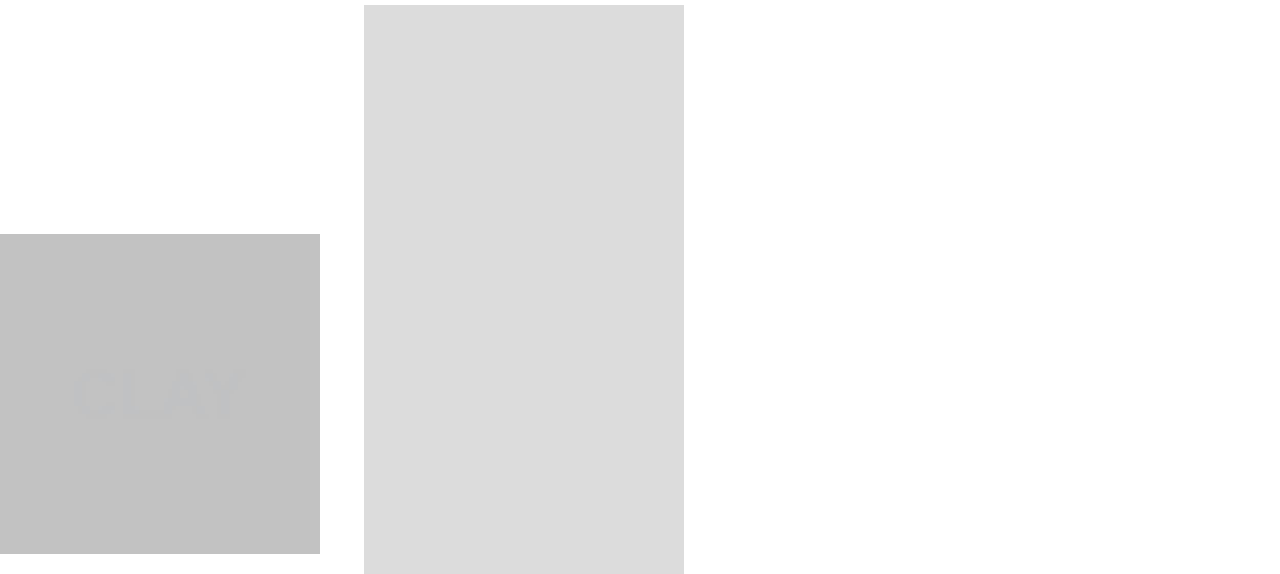
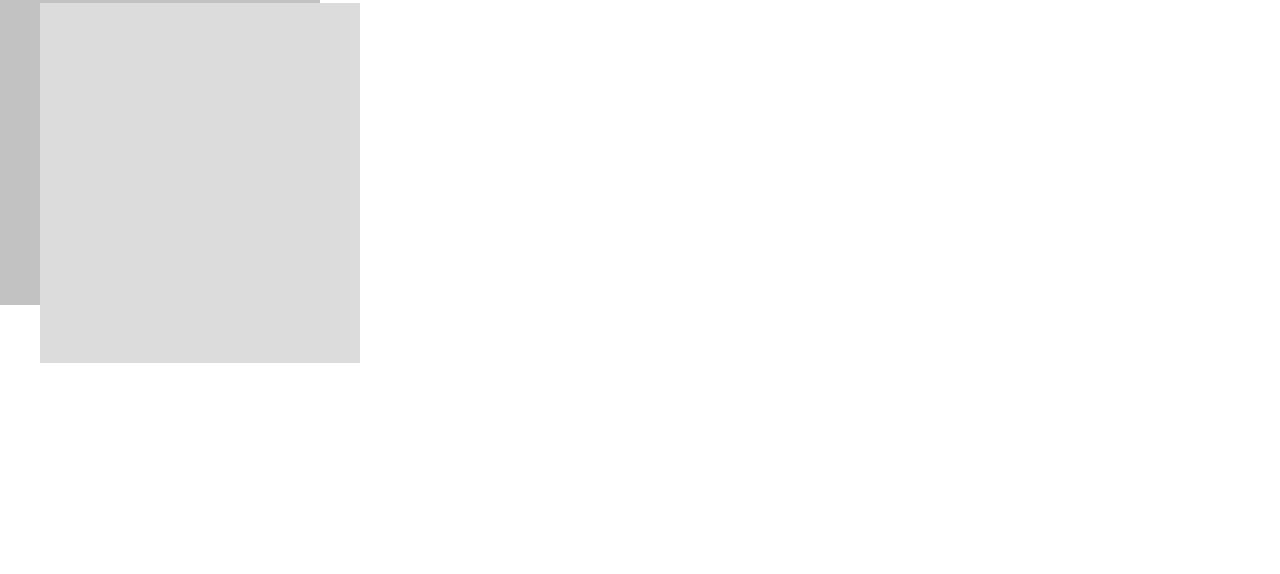
Before and after one commit to aliabdellatif0/Ali-Portfolio, a plain HTML site: page index.html in a window 1280 px wide. Shown: the part 997-1571 px from the top of the page. After the commit the page ends 1360 px from the top, so only its background shows below. Drawn offline with Linux system fonts and the light colour scheme.

Commit message:
succesfully placed images ontop of each other however may pose problems when altering anything above

```diff
--- a/styles/main.scss
+++ b/styles/main.scss
@@ -47,8 +47,9 @@ body > .gallery >img {
 
 .gallery_img2{
     width: 25%;
-    position: relative;
-    top: 20px;
+    height: 45%;
+    position: absolute;
+    top: 1000px;
     left: 40px;
 
 }
```
Also changed, not shown: styles/main.css.
